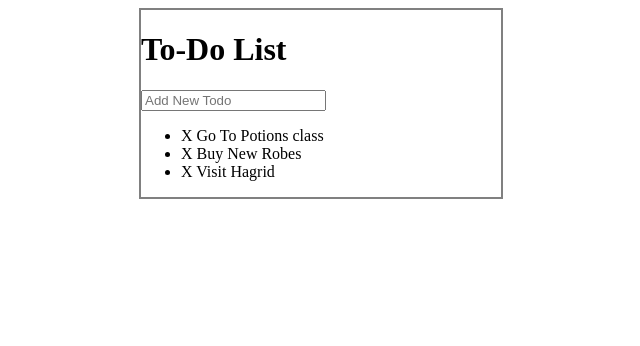
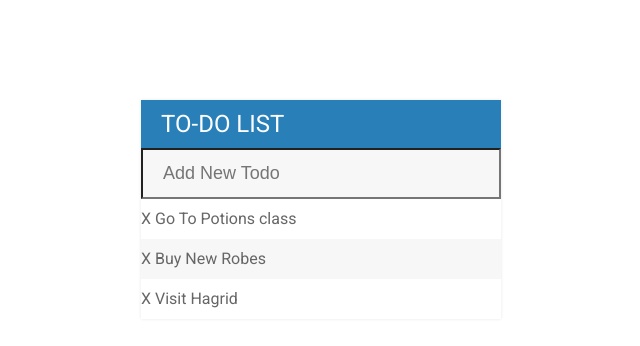
Before and after one commit to jonpking/ToDoList-jQuery, a plain HTML site: page assets/index.html in a window 1280 px wide. Shown: the whole page, without its empty margins (319-959 px from the left). Drawn offline with Linux system fonts and the light colour scheme.

Commit message:
updated various page styling

```diff
--- a/assets/css/style.css
+++ b/assets/css/style.css
@@ -1,7 +1,56 @@
+h1 {
+    background: #2980b9;
+    color: white;
+    margin: 0;
+    padding: 10px 20px;
+    text-transform: uppercase;
+    font-size: 24px;
+    font-weight: normal;
+}
+
+ul {
+    list-style: none;
+    margin: 0;
+    padding: 0;
+}
+
+body {
+    font-family: 'Roboto', sans-serif;
+}
+
+li {
+    background: #fff;
+    height: 40px;
+    line-height: 40px;
+    color: #666;
+}
+
+li:nth-child(2n) {
+    background-color: #f7f7f7;
+}
+
+input {
+    font-size: 18px;
+    background-color: #f7f7f7;
+    width: 100%;
+    padding: 13px 13px 13px 20px;
+    box-sizing: border-box;
+    -moz-box-sizing: border-box;
+    -webkit-box-sizing: border-box;
+    color: #2980b9;
+}
+
+input:focus {
+    background: #fff;
+    border: 3px solid #2980b9;
+    outline: none;
+}
+
 #container {
-    border: 2px solid gray;
     width: 360px;
-    margin: 0 auto;
+    margin: 100px auto;
+    background-color: #f7f7f7;
+    box-shadow: 0 0 3px rgba(0, 0, 0, 0.1);
 }
 
 .completed {
```
